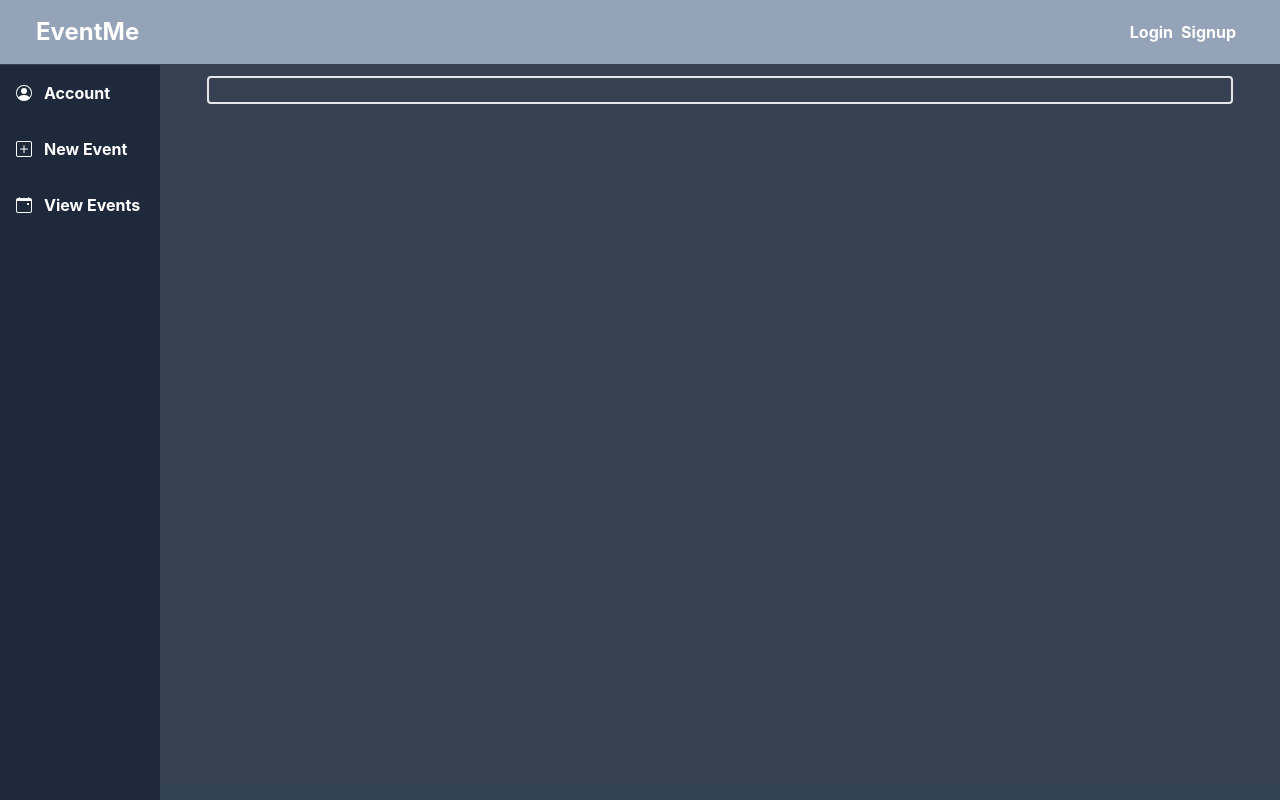
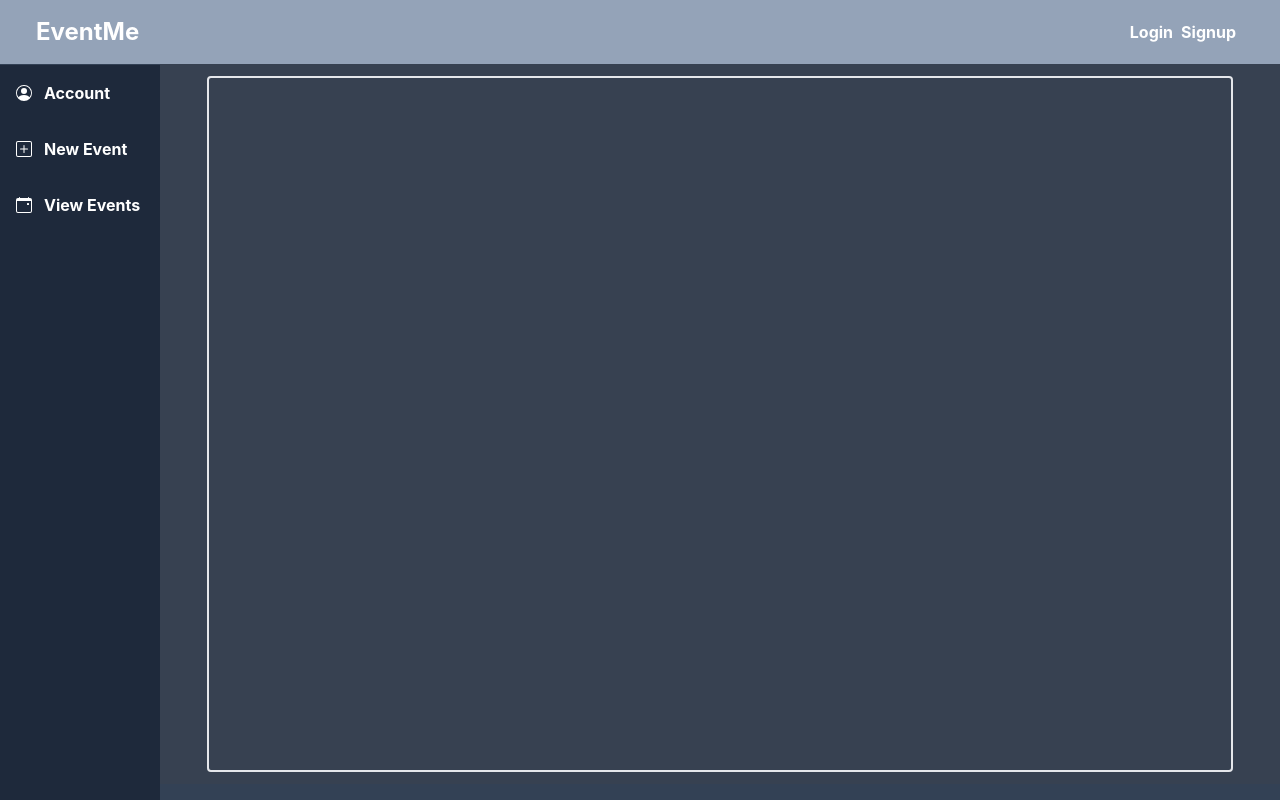
Before and after one commit to DavidHotaran/event-datetime-picker, a React (Create React App) app in the folder frontend/: page /account in a window 1280 px wide. Built offline with nearby package versions, Linux system fonts and the light colour scheme.

Commit message:
modified ui

```diff
--- a/frontend/src/pages/account.js
+++ b/frontend/src/pages/account.js
@@ -24,8 +24,8 @@ export default function Account() {
                         />
                     </div>
                 </div>
-                <div className="flex flex-col ml-40 bg-gray-700 h-[90vh] overflow-y-auto w-full items-center">
-                    <div className="border-2 rounded w-11/12 my-3 px-3 py-3">
+                <div className="flex flex-col ml-40 bg-gray-700 h-[90vh] w-full items-center">
+                    <div className="border-2 rounded w-11/12 my-3 px-3 py-3 h-full overflow-y-auto">
                         <Outlet />
                     </div>
                 </div>
```
